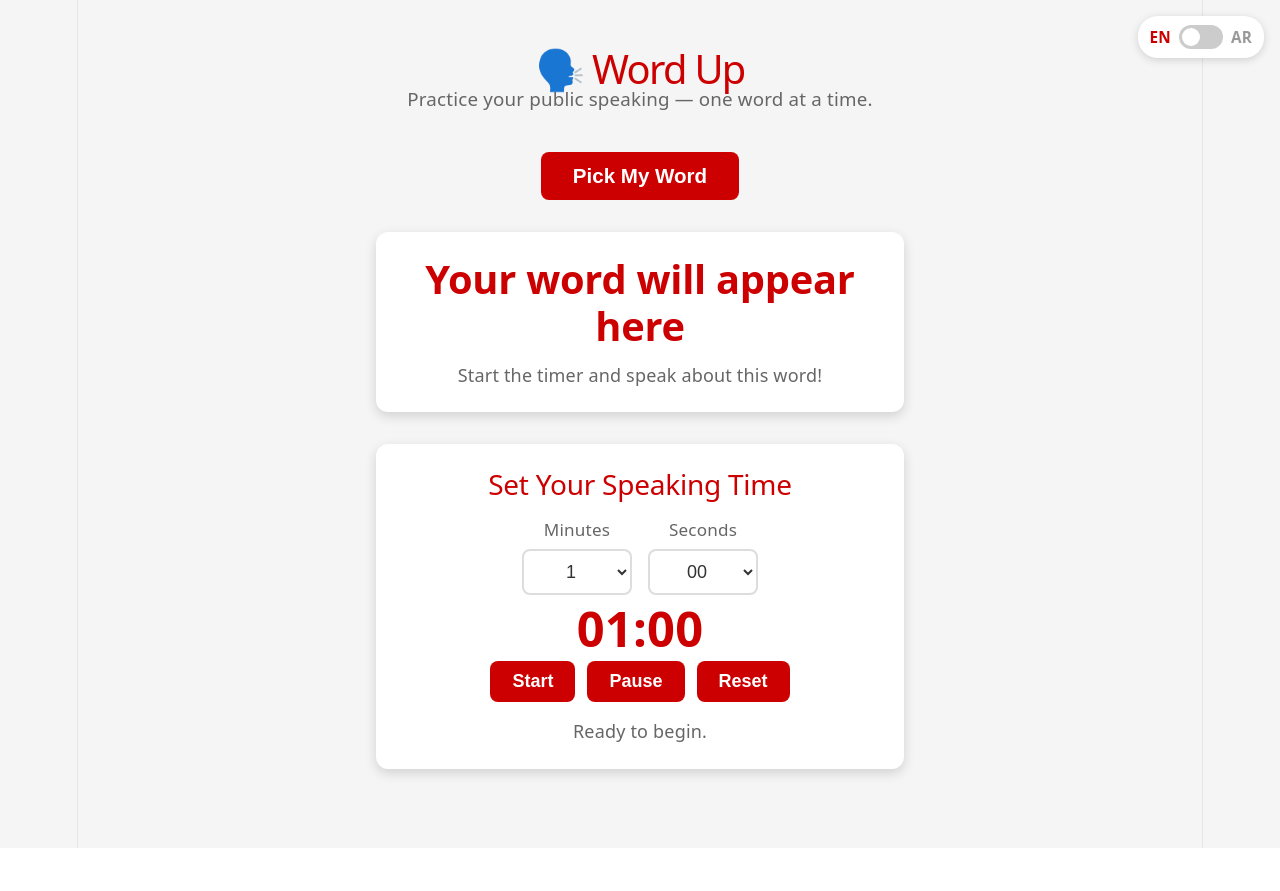
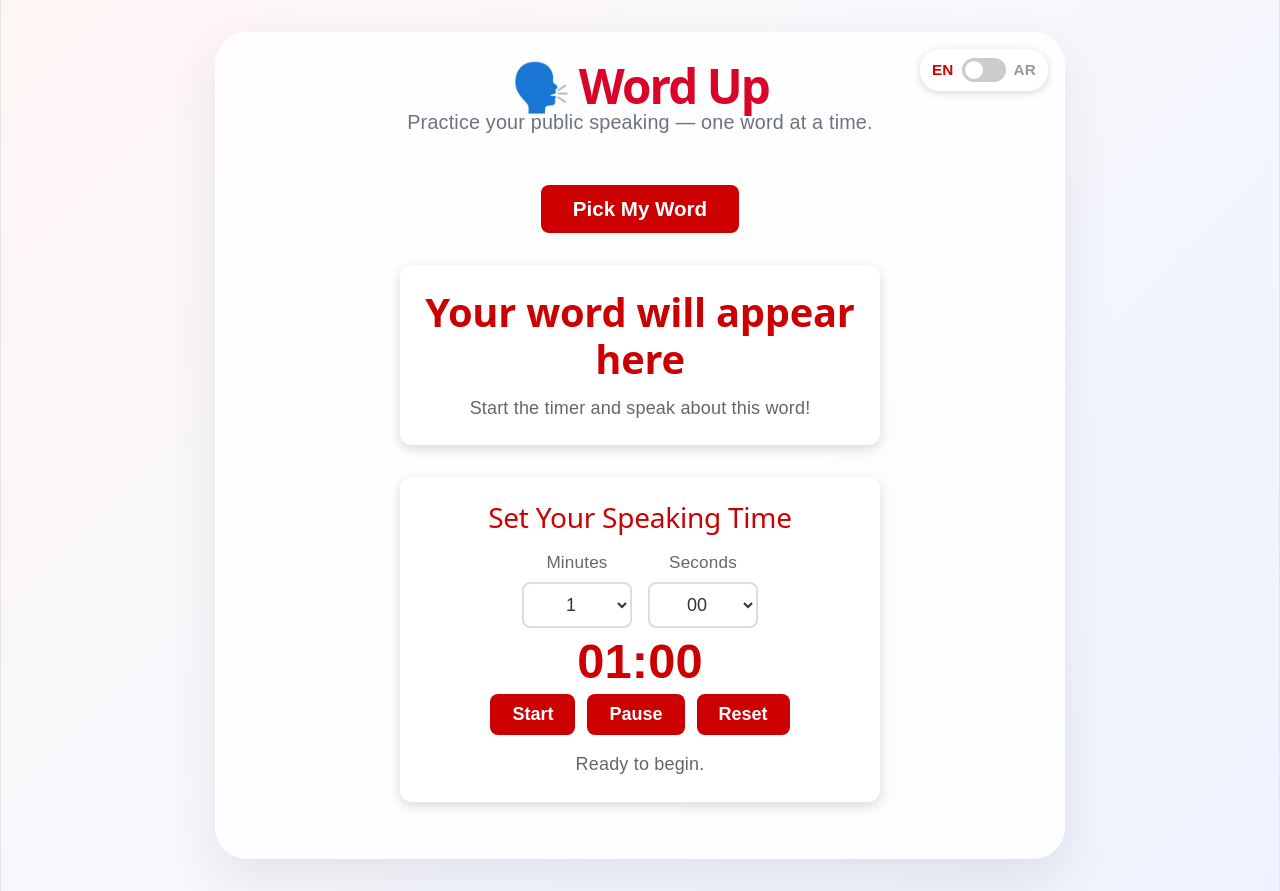
Before and after one commit to hersheyja/cs391-final-project, a React (Vite) app: page / in a window 1280 px wide. Before the commit the page ends 848 px from the top, so only its background shows below. Built offline with nearby package versions, Linux system fonts and the light colour scheme.

Commit message:
Improved UI in App.tsx

```diff
--- a/src/App.tsx
+++ b/src/App.tsx
@@ -4,7 +4,7 @@
 // Sets up routing using createBrowserRouter and RouterProvider.
 
 import { createBrowserRouter, RouterProvider, Routes, Route } from "react-router";
-import styled from "styled-components";
+import styled, { createGlobalStyle } from "styled-components";
 import { useState } from "react";
 import Word from "./components/Word.tsx";
 import Button from "./components/Button.tsx";
@@ -12,13 +12,45 @@ import Timer from "./components/Timer.tsx";
 import Language from "./components/Language.tsx";
 import { fetchRandomWord } from "./apis.tsx";
 
-// Page wrapper
+// Global reset so the app fills the full screen
+const GlobalStyle = createGlobalStyle`
+    * {
+        box-sizing: border-box;
+    }
+
+    html, body, #root {
+        margin: 0;
+        padding: 0;
+        width: 100%;
+        min-height: 100%;
+        font-family: Arial, Helvetica, sans-serif;
+    }
+
+    body {
+        background: linear-gradient(135deg, #fff5f5 0%, #f7f8fc 45%, #eef2ff 100%);
+    }
+`;
+
+// Full page wrapper
 const StyledWrapper = styled.div`
-    width: 80vw;
-    margin: 0 auto;
+    width: 100%;
     min-height: 100vh;
-    background-color: #f5f5f5;
-    padding: 24px;
+    display: flex;
+    justify-content: center;
+    align-items: center;
+    padding: 32px 20px;
+`;
+
+// Main content container
+const StyledMainCard = styled.div`
+    width: 100%;
+    max-width: 850px;
+    background: rgba(255, 255, 255, 0.8);
+    backdrop-filter: blur(10px);
+    border-radius: 32px;
+    padding: 40px 28px;
+    box-shadow: 0 20px 50px rgba(0, 0, 0, 0.08);
+    border: 1px solid rgba(255, 255, 255, 0.7);
     display: flex;
     flex-direction: column;
     align-items: center;
@@ -27,17 +59,25 @@ const StyledWrapper = styled.div`
 // App title
 const StyledTitle = styled.h1`
     text-align: center;
-    color: #cc0000;
-    font-size: calc(1.5rem + 1vw);
-    margin-bottom: 4px;
+    color: #d90429;
+    font-size: calc(2rem + 0.9vw);
+    margin: 0;
+    font-weight: 800;
+    letter-spacing: -0.04em;
 `;
 
 // App subtitle
 const StyledSubtitle = styled.p`
     text-align: center;
-    color: #666666;
-    font-size: calc(0.9rem + 0.2vw);
-    margin-bottom: 24px;
+    color: #6b7280;
+    font-size: 1.1rem;
+    margin-top: 10px;
+    margin-bottom: 26px;
+`;
+
+// Optional section wrapper
+const StyledLanguageWrap = styled.div`
+    margin-bottom: 8px;
 `;
 
 // Root layout
@@ -51,38 +91,39 @@ function Root() {
 
     return (
         <StyledWrapper>
+            <StyledMainCard>
                 <Routes>
-                <Route path="/" element={
+                    <Route
+                        path="/"
+                        element={
                             <>
-                        {/* App title and description */}
                                 <StyledTitle>🗣️ Word Up</StyledTitle>
-                        <StyledSubtitle>Practice your public speaking — one word at a time.</StyledSubtitle>
+                                <StyledSubtitle>
+                                    Practice your public speaking — one word at a time.
+                                </StyledSubtitle>
 
-                        {/* Language toggle - TODO teammate */}
+                                <StyledLanguageWrap>
                                     <Language />
+                                </StyledLanguageWrap>
 
-                        {/* Pick word button - built by Hershey Jamla */}
                                 <Button onSpin={handleSpin} />
-
-                        {/* Word card */}
                                 <Word word={word} />
-
-                        {/* Timer - built by Hershey Jamla */}
                                 <Timer />
                             </>
-                } />
+                        }
+                    />
                 </Routes>
+            </StyledMainCard>
         </StyledWrapper>
     );
 }
 
-const router = createBrowserRouter(
-    [{ path: "*", Component: Root }]
-);
+const router = createBrowserRouter([{ path: "*", Component: Root }]);
 
 export default function App() {
     return (
         <>
+            <GlobalStyle />
             <RouterProvider router={router} />
         </>
     );
```
Lines whose indentation alone changed are shown as unchanged.
